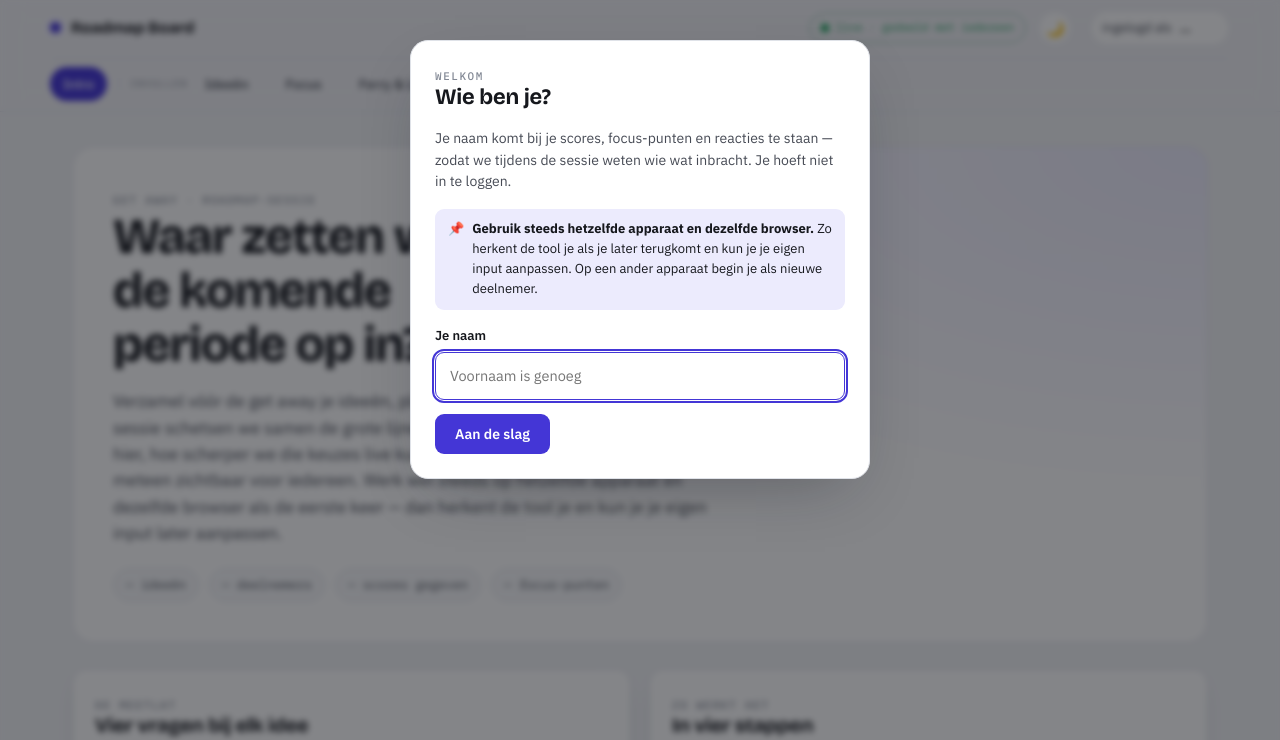
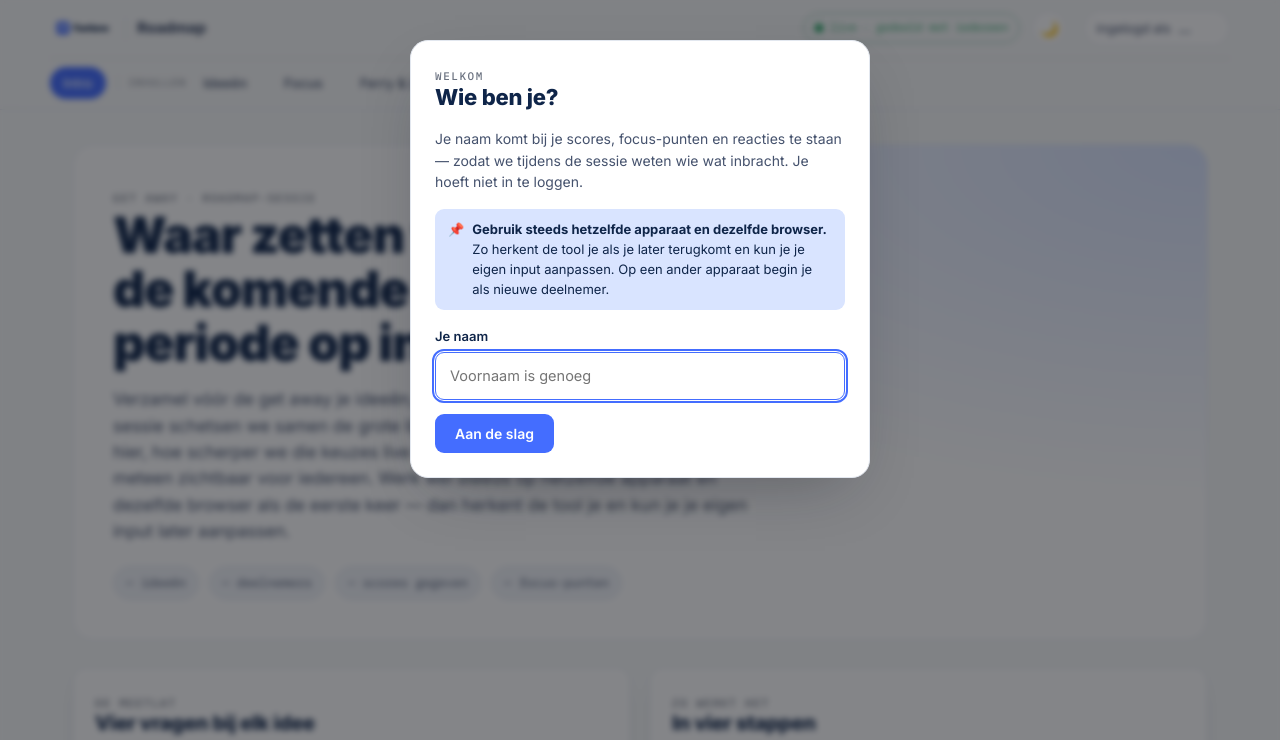
Before and after one commit to LordPoppie/roadmap-board, a plain HTML site: page index.html in a window 1280 px wide. Shown: the top 740 px of the page. Drawn offline with nearby package versions, Linux system fonts and the light colour scheme.

Commit message:
Apply Fastlane brand: palette (navy/blue/off-white), Inter type, logo lockups in header
Co-Authored-By: Claude Opus 4.8 <noreply@anthropic.com>

```diff
--- a/index.html
+++ b/index.html
@@ -2,28 +2,28 @@
 <title>Fastlane Roadmap Board</title>
 <link rel="preconnect" href="https://fonts.googleapis.com">
 <link rel="preconnect" href="https://fonts.gstatic.com" crossorigin>
-<link rel="stylesheet" href="https://fonts.googleapis.com/css2?family=Bricolage+Grotesque:opsz,wght@12..96,600;12..96,700&family=IBM+Plex+Mono:wght@400;500;600&family=IBM+Plex+Sans:wght@400;500;600;700&display=swap">
+<link rel="stylesheet" href="https://fonts.googleapis.com/css2?family=Inter:wght@400;500;600;700;800;900&family=IBM+Plex+Mono:wght@400;500;600&display=swap">
 <style>
   :root {
     color-scheme: light dark;
-    --bg: #f1f2f5;
+    --bg: #f7f9f9;
     --surface: #ffffff;
-    --surface-2: #f7f8fa;
-    --surface-3: #eceef2;
-    --border: #dfe2e8;
-    --border-strong: #c8cdd6;
-    --text: #16181d;
-    --text-2: #474b55;
-    --muted: #838995;
-    --accent: #4436d6;
-    --accent-2: #6b5ef5;
-    --accent-soft: #ecebfd;
+    --surface-2: #f1f4f9;
+    --surface-3: #e7ecf4;
+    --border: #e2e7ef;
+    --border-strong: #cbd4e3;
+    --text: #0f2549;
+    --text-2: #45526d;
+    --muted: #6b7280;
+    --accent: #446dff;
+    --accent-2: #2e55e6;
+    --accent-soft: #d9e4ff;
     --accent-contrast: #ffffff;
-    --c-op: #0e8fd6;
+    --c-op: #446dff;
     --c-geld: #1a9e5b;
-    --c-ret: #9b3fe0;
+    --c-ret: #7c3aed;
     --c-joy: #e07a12;
-    --c-op-soft: #e2f2fb;
+    --c-op-soft: #d9e4ff;
     --c-geld-soft: #e2f5ec;
     --c-ret-soft: #f2e8fc;
     --c-joy-soft: #fbeedd;
@@ -32,30 +32,30 @@
     --radius: 14px;
     --radius-sm: 9px;
     --maxw: 1180px;
-    --font-display: "Bricolage Grotesque", "Trebuchet MS", system-ui, sans-serif;
-    --font-body: "IBM Plex Sans", system-ui, -apple-system, sans-serif;
+    --font-display: "Inter", system-ui, -apple-system, "Segoe UI", sans-serif;
+    --font-body: "Inter", system-ui, -apple-system, "Segoe UI", sans-serif;
     --font-mono: "IBM Plex Mono", ui-monospace, "SFMono-Regular", monospace;
   }
   @media (prefers-color-scheme: dark) {
     :root:not([data-theme="light"]) {
-      --bg: #0d0f14;
-      --surface: #16191f;
-      --surface-2: #1b1f26;
-      --surface-3: #232833;
-      --border: #2a2f39;
-      --border-strong: #3a414e;
-      --text: #f0f2f6;
-      --text-2: #b6bcc8;
-      --muted: #7d848f;
-      --accent: #8b80ff;
-      --accent-2: #a99fff;
-      --accent-soft: #221f3d;
-      --accent-contrast: #0d0f14;
-      --c-op: #4fb6ec;
+      --bg: #0a1a34;
+      --surface: #0f2549;
+      --surface-2: #16305a;
+      --surface-3: #1e3a68;
+      --border: #274169;
+      --border-strong: #3a5590;
+      --text: #eaf1ff;
+      --text-2: #aebfdd;
+      --muted: #8291ae;
+      --accent: #6d8cff;
+      --accent-2: #93aaff;
+      --accent-soft: #1b2f5c;
+      --accent-contrast: #ffffff;
+      --c-op: #6d8cff;
       --c-geld: #45c184;
       --c-ret: #bd7cf0;
       --c-joy: #f0a54a;
-      --c-op-soft: #142a37;
+      --c-op-soft: #16305a;
       --c-geld-soft: #123021;
       --c-ret-soft: #291a3a;
       --c-joy-soft: #2f2211;
@@ -64,24 +64,24 @@
     }
   }
   :root[data-theme="dark"] {
-    --bg: #0d0f14;
-    --surface: #16191f;
-    --surface-2: #1b1f26;
-    --surface-3: #232833;
-    --border: #2a2f39;
-    --border-strong: #3a414e;
-    --text: #f0f2f6;
-    --text-2: #b6bcc8;
-    --muted: #7d848f;
-    --accent: #8b80ff;
-    --accent-2: #a99fff;
-    --accent-soft: #221f3d;
-    --accent-contrast: #0d0f14;
-    --c-op: #4fb6ec;
+    --bg: #0a1a34;
+    --surface: #0f2549;
+    --surface-2: #16305a;
+    --surface-3: #1e3a68;
+    --border: #274169;
+    --border-strong: #3a5590;
+    --text: #eaf1ff;
+    --text-2: #aebfdd;
+    --muted: #8291ae;
+    --accent: #6d8cff;
+    --accent-2: #93aaff;
+    --accent-soft: #1b2f5c;
+    --accent-contrast: #ffffff;
+    --c-op: #6d8cff;
     --c-geld: #45c184;
     --c-ret: #bd7cf0;
     --c-joy: #f0a54a;
-    --c-op-soft: #142a37;
+    --c-op-soft: #16305a;
     --c-geld-soft: #123021;
     --c-ret-soft: #291a3a;
     --c-joy-soft: #2f2211;
@@ -99,7 +99,8 @@
     line-height: 1.55;
     -webkit-font-smoothing: antialiased;
   }
-  h1, h2, h3, h4 { font-family: var(--font-display); font-weight: 700; line-height: 1.08; margin: 0; text-wrap: balance; }
+  h1, h2, h3, h4 { font-family: var(--font-display); font-weight: 800; line-height: 1.08; margin: 0; text-wrap: balance; letter-spacing: -0.02em; }
+  .hero h1 { font-weight: 900; }
   a { color: var(--accent); }
   button { font-family: inherit; cursor: pointer; }
   ::selection { background: var(--accent-soft); }
@@ -120,9 +121,19 @@
     border-bottom: 1px solid var(--border);
   }
   .top-inner { display: flex; flex-wrap: wrap; align-items: center; gap: 8px 12px; padding: 10px 0; }
-  .brand { display: flex; align-items: center; gap: 10px; font-family: var(--font-display); font-weight: 700; font-size: 16px; letter-spacing: -.01em; white-space: nowrap; flex: none; margin-right: auto; }
-  @media (max-width: 600px){ .brand .txt { display: none; } }
-  .brand .dot { width: 11px; height: 11px; border-radius: 50%; background: var(--accent); box-shadow: 0 0 0 4px var(--accent-soft); flex: none; }
+  .brand { display: flex; align-items: center; gap: 10px; white-space: nowrap; flex: none; margin-right: auto; }
+  .brand .logo { height: 26px; width: auto; display: block; }
+  .brand .logo-dark { display: none; }
+  .brand-sub { font-family: var(--font-display); font-weight: 800; font-size: 15px; color: var(--text-2); letter-spacing: -.01em; padding-left: 11px; border-left: 1px solid var(--border); }
+  @media (max-width: 560px){ .brand-sub { display: none; } }
+  @media (prefers-color-scheme: dark){
+    :root:not([data-theme="light"]) .brand .logo-light { display: none; }
+    :root:not([data-theme="light"]) .brand .logo-dark { display: block; }
+  }
+  :root[data-theme="dark"] .brand .logo-light { display: none; }
+  :root[data-theme="dark"] .brand .logo-dark { display: block; }
+  :root[data-theme="light"] .brand .logo-light { display: block; }
+  :root[data-theme="light"] .brand .logo-dark { display: none; }
   .icon-btn { flex: none; width: 34px; height: 34px; border-radius: 999px; border: 1px solid var(--border); background: var(--surface); color: var(--text-2); font-size: 15px; display: grid; place-items: center; line-height: 1; }
   .icon-btn:hover { background: var(--surface-3); color: var(--text); }
   nav.tabs { order: 10; flex-basis: 100%; display: flex; align-items: center; gap: 4px; margin-top: 4px; padding-top: 8px; border-top: 1px solid var(--border); overflow-x: auto; scrollbar-width: none; }
@@ -369,7 +380,11 @@
 
 <header class="top">
   <div class="wrap top-inner">
-    <div class="brand"><span class="dot"></span> <span class="txt">Roadmap Board</span></div>
+    <div class="brand">
+      <img class="logo logo-light" src="assets/logo-onlight.svg" alt="Fastlane" height="26">
+      <img class="logo logo-dark" src="assets/logo-ondark.svg" alt="Fastlane" height="26">
+      <span class="brand-sub">Roadmap</span>
+    </div>
     <span class="conn" id="conn" hidden><span class="d"></span><span id="conn-txt">verbinden…</span></span>
     <button class="icon-btn" id="theme-toggle" title="Licht / donker thema" aria-label="Wissel licht of donker thema">🌙</button>
     <div class="me-chip" id="me-chip" title="Klik om je naam te wijzigen">
```
Also changed, not shown: assets/logo-ondark.svg (added), assets/logo-onlight.svg (added).
